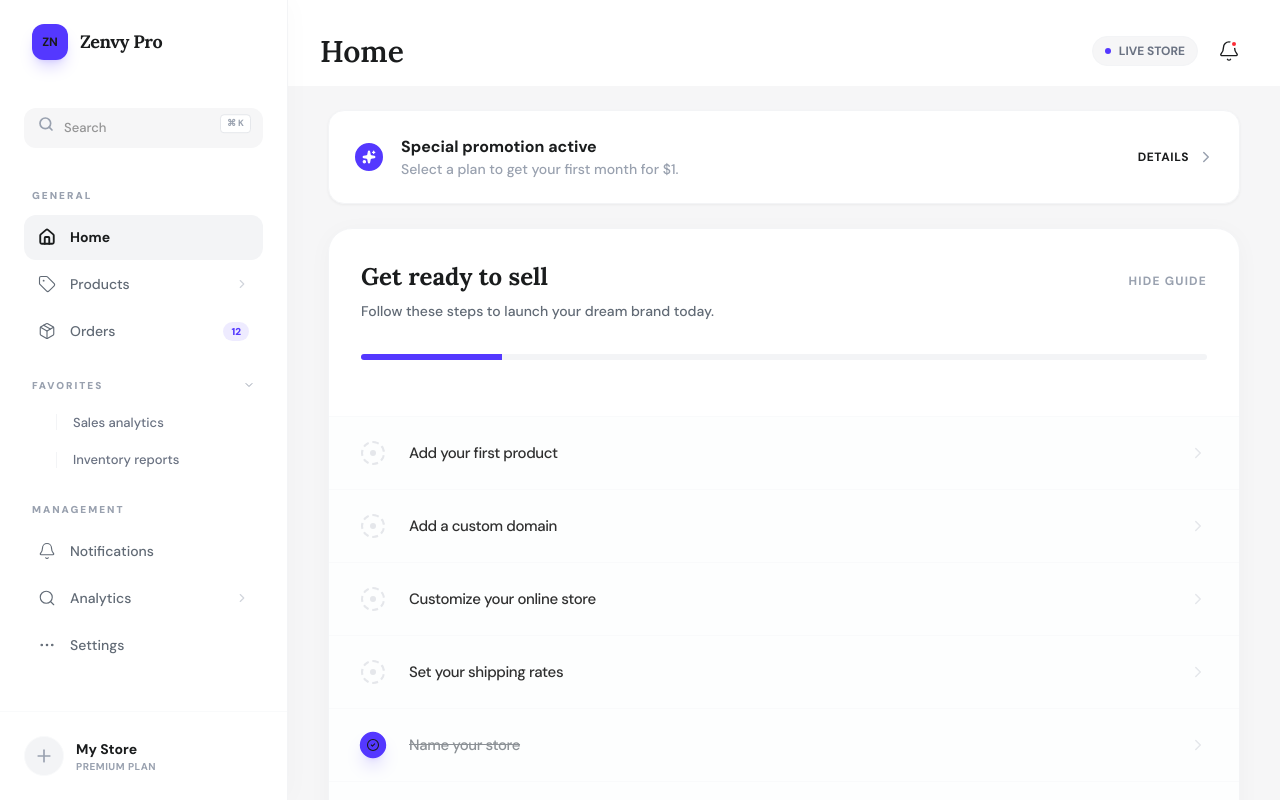
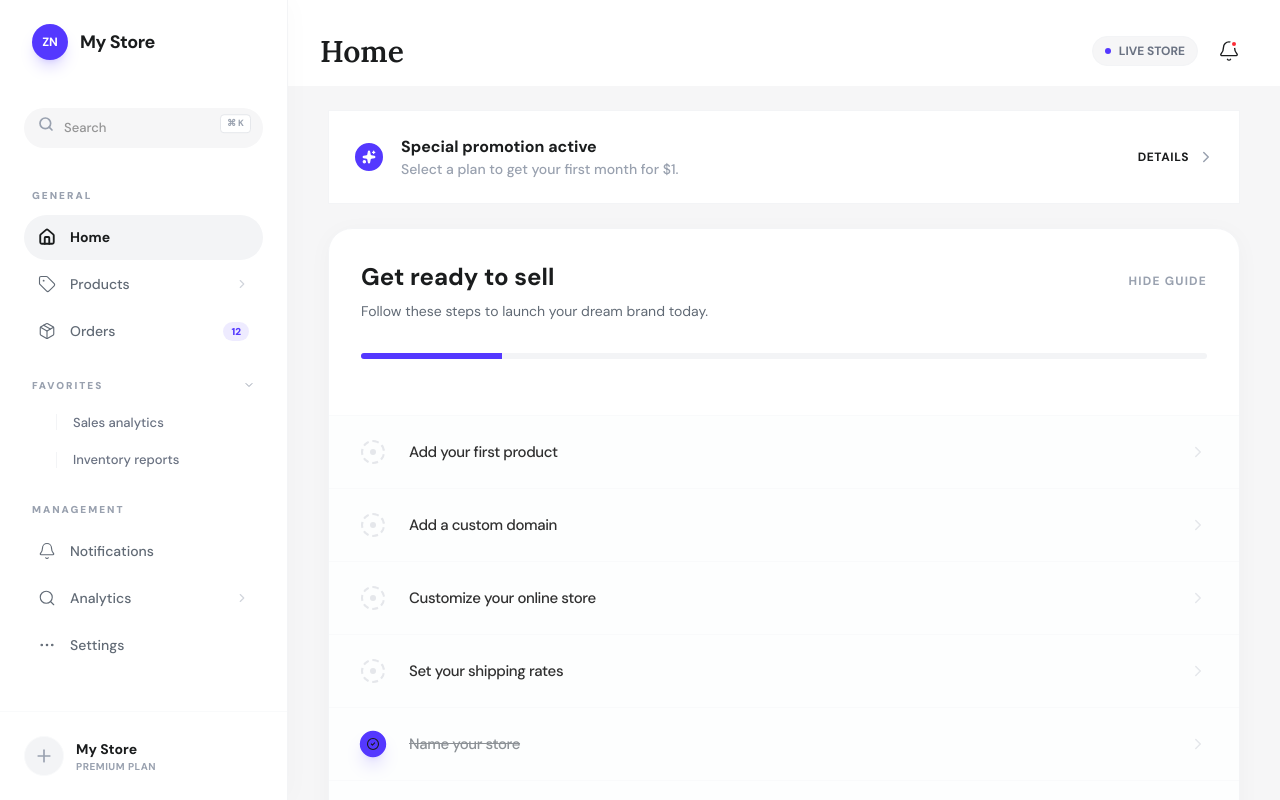
Before and after one commit to wwwredeem2580-blip/new_zenvy, a Next.js app in the folder client/: page /dashboard in a window 1280 px wide. Built offline with nearby package versions, Linux system fonts and the light colour scheme.

Commit message:
init(client): inital setup v2

```diff
--- a/client/src/app/dashboard/page.tsx
+++ b/client/src/app/dashboard/page.tsx
@@ -64,11 +64,11 @@ export default function DashboardPage() {
       <aside className="hidden lg:flex flex-col w-72 bg-white border-r border-gray-100 h-full p-6 pb-0 shadow-[4px_0_24px_rgba(0,0,0,0.02)] z-20">
         <div className="flex items-center gap-3 mb-10 pl-2">
           <div className="w-9 h-9 bg-shopify-green rounded-xl flex items-center justify-center shadow-lg shadow-shopify-green/20">
-            <span className="font-bold text-[#1a1a1a] text-xs">
+            <span className="font-bold text-white text-xs">
                {storeName ? storeName.substring(0, 2).toUpperCase() : 'ZN'}
             </span>
           </div>
-          <h2 className="text-lg font-serif font-bold text-[#1a1c1d] tracking-tight">Zenvy Pro</h2>
+          <h2 className="text-lg font-sans font-bold text-[#1a1c1d] tracking-tight">{storeName ? storeName : 'My Store'}</h2>
         </div>
 
         {/* Desktop Search Bar */}
@@ -173,7 +173,7 @@ export default function DashboardPage() {
 
             {/* Header */}
             <header className="bg-white px-4 md:px-8 pt-12 md:pt-8 pb-4 flex items-center justify-between sticky top-0 z-10 border-b lg:border-none border-gray-100">
-              <div className="lg:hidden w-8 h-8 bg-shopify-green rounded-lg flex items-center justify-center font-bold text-[#1a1a1a] text-[12px]">
+              <div className="lg:hidden w-8 h-8 bg-shopify-green rounded-lg flex items-center justify-center font-bold text-white text-[12px]">
                 {storeName ? storeName.substring(0, 2).toUpperCase() : 'MS'}
               </div>
               <h1 className="text-lg md:text-xl font-sans font-semibold text-[#1a1c1d] md:font-serif md:text-2xl lg:text-3xl">
@@ -206,7 +206,7 @@ export default function DashboardPage() {
 
                     <motion.div
                       whileHover={{ y: -2 }}
-                      className="bg-white p-4 md:p-6 rounded-2xl border border-gray-100 flex items-center justify-between shadow-[0_1px_3px_rgba(0,0,0,0.05)] cursor-pointer"
+                      className="bg-white p-4 md:p-6  border border-gray-100 flex items-center justify-between cursor-pointer"
                     >
                       <div className="flex items-center gap-4">
                         <div className="flex -space-x-1">
@@ -229,10 +229,10 @@ export default function DashboardPage() {
                       <div className="bg-white rounded-3xl border border-gray-100 overflow-hidden shadow-[0_4px_24px_rgba(0,0,0,0.03)]">
                         <div className="p-8 pb-4">
                           <div className="flex items-baseline justify-between mb-2">
-                            <h3 className="font-serif font-bold text-[#1a1c1d] text-2xl">Get ready to sell</h3>
-                            <button className="text-xs font-bold text-gray-400 hover:text-[#1a1c1d] transition-colors uppercase tracking-widest">Hide guide</button>
+                            <h3 className="font-sans font-bold text-[#1a1c1d] text-xl md:text-2xl">Get ready to sell</h3>
+                            <button className="text-[10px] md:text-xs font-bold text-gray-400 hover:text-[#1a1c1d] transition-colors uppercase tracking-widest">Hide guide</button>
                           </div>
-                          <p className="text-[14px] text-[#616a75] mb-8 font-medium">Follow these steps to launch your dream brand today.</p>
+                          <p className="text-[12px] md:text-sm text-[#616a75] mb-8 font-normal">Follow these steps to launch your dream brand today.</p>
 
                           <div className="w-full h-1.5 bg-gray-100 rounded-full relative mb-10 overflow-hidden">
                             <div
@@ -269,7 +269,7 @@ export default function DashboardPage() {
                       </div>
                     </div>
 
-                    <div className="bg-white p-6 md:p-12 rounded-3xl border border-gray-100 text-center shadow-[0_8px_32px_rgba(0,0,0,0.02)] relative overflow-hidden mb-12">
+                    {/* <div className="bg-white p-6 md:p-12 border border-gray-100 text-center relative overflow-hidden mb-12">
                       <div className="absolute top-0 left-0 w-full h-full opacity-[0.02] pointer-events-none">
                          <div className="absolute top-1/2 left-1/2 -translate-x-1/2 -translate-y-1/2">
                             <Sparkles size={400} />
@@ -281,15 +281,15 @@ export default function DashboardPage() {
                             <Sparkles size={56} className="text-[#f7b614] fill-[#f7b614] relative z-10 animate-bounce transition-all duration-1000" />
                          </div>
                       </div>
-                      <h3 className="text-2xl md:text-4xl font-serif font-black mb-6 text-[#1a1c1d] tracking-tight leading-tight">Build your dream <br className="hidden md:block" />business for <span className="text-shopify-green italic">$1</span> / month</h3>
+                      <h3 className="text-2xl md:text-4xl font-sans font-medium mb-6 text-[#1a1c1d] tracking-tight leading-tight">Build your dream <br className="hidden md:block" />business for <span className="text-shopify-green italic">100 tk</span> / month</h3>
                       <p className="text-[#616a75] text-[16px] md:text-lg mb-12 px-2 md:px-16 leading-relaxed max-w-2xl mx-auto">
-                        Subscribe to get your first month for $1. Join the thousands of successful brands and creators who chose Zenvy to scale their vision.
+                        Subscribe to get your first month for 100 tk. Join the thousands of successful brands and creators who chose Zenvy to scale their vision.
                       </p>
                       <button className="w-full max-w-md mx-auto py-5 bg-[#1a1c1d] text-white rounded-2xl font-bold text-[16px] transition-all hover:bg-black hover:scale-[1.02] active:scale-[0.98] shadow-xl shadow-black/10 flex items-center justify-center gap-3">
                         <span>Unlock Full Access</span>
                         <ArrowRight size={20} />
                       </button>
-                    </div>
+                    </div> */}
                   </div>
                 )}
 
--- a/client/src/app/globals.css
+++ b/client/src/app/globals.css
@@ -5,6 +5,135 @@
   --font-sans: "DM Sans", sans-serif;
   --color-accent: #333333;
   --color-shopify-green: #5438ff;
+
+  /* Custom Colors from Design System */
+  --color-brand-50: #f5f3ff;
+  --color-brand-100: #ede9fe;
+  --color-brand-200: #ddd6fe;
+  --color-brand-300: #c4b5fd;
+  --color-brand-400: #a78bfa;
+  --color-brand-500: #673DE6;
+  --color-brand-600: #5b35cd;
+  --color-brand-700: #4c2bb3;
+  --color-brand-background: #FFFFFF;
+  --color-brand-card: #FAFAFF;
+  --color-brand-divider: #EDEBFA;
+
+  --color-neutral-0: #fff;
+  --color-neutral-50: #f8f9fa;
+  --color-neutral-100: #eeeef0;
+  --color-neutral-200: #dedee2;
+  --color-neutral-300: #c6c6cc;
+  --color-neutral-400: #9d9ea4;
+  --color-neutral-500: #797980;
+  --color-neutral-600: #58585e;
+  --color-neutral-700: #36363b;
+  --color-neutral-800: #222225;
+  --color-neutral-900: #18181a;
+  --color-neutral-950: #101011;
+  --color-neutral-1000: #000;
+
+  --color-primary-50: #f5f6ff;
+  --color-primary-100: #e6e8ff;
+  --color-primary-200: #d9dbff;
+  --color-primary-300: #bcbdff;
+  --color-primary-400: #9d99ff;
+  --color-primary-500: #7b66ff;
+  --color-primary-600: #673de6;
+  --color-primary-700: #471ea7;
+  --color-primary-800: #331c74;
+  --color-primary-900: #251951;
+  --color-primary-950: #110c29;
+
+  --color-meteorite-50: #f5f5ff;
+  --color-meteorite-100: #eaeaff;
+  --color-meteorite-200: #cbc8ff;
+  --color-meteorite-300: #b6b2ff;
+  --color-meteorite-400: #a19bff;
+  --color-meteorite-500: #8c85ff;
+
+  --color-light-blue-50: #fafbff;
+  --color-light-blue-100: #f4f5ff;
+  --color-light-blue-200: #d5dfff;
+  --color-light-blue-300: #c3cce9;
+  --color-light-blue-400: #b0b9d4;
+  --color-light-blue-500: #888faa;
+
+  --color-neon-500: #cf0;
+  --color-neon-600: #bded00;
+
+  --color-peridot-500: #0f0;
+  --color-peridot-600: #20e052;
+
+  --color-warning-50: #fdf6e8;
+  --color-warning-100: #ffeec8;
+  --color-warning-200: #ffe399;
+  --color-warning-300: #ffd366;
+  --color-warning-400: #ffbf1a;
+  --color-warning-500: #e69800;
+  --color-warning-600: #c46c00;
+  --color-warning-700: #9b4600;
+  --color-warning-800: #6b2c00;
+  --color-warning-900: #4a1c00;
+
+  --color-success-600: #673de6;
+  --color-danger-600: #d32f2f;
+  --color-secondary: #2F80ED;
+
+  --color-slate-950: #0F172A;
+  --color-slate-600: #475569;
+  --color-slate-400: #94A3B8;
+
+  /* Custom Border Radius */
+  --radius-xs: 4px;
+  --radius-sm: 8px;
+  --radius-md: 12px;
+  --radius-lg: 16px;
+  --radius-lg-alt: 20px;
+  --radius-xl: 24px;
+  --radius-2xl: 32px;
+  --radius-full: 999px;
+
+  /* Custom Spacing */
+  --spacing-4xs: 2px;
+  --spacing-3xs: 4px;
+  --spacing-2xs: 8px;
+  --spacing-xs: 12px;
+  --spacing-sm: 16px;
+  --spacing-md-alt: 20px;
+  --spacing-md: 24px;
+  --spacing-lg: 32px;
+  --spacing-xl: 40px;
+  --spacing-2xl: 48px;
+  --spacing-3xl: 64px;
+  --spacing-4xl: 80px;
+
+  /* Custom Z-Indices */
+  --z-1: 100;
+  --z-2: 200;
+  --z-3: 300;
+  --z-4: 400;
+  --z-hp-action: 400;
+  --z-5: 500;
+  --z-6: 600;
+  --z-modal: 600;
+  --z-hp-action-modal: 700;
+  --z-10: 1000;
+  --z-intercom-1: 1100;
+  --z-intercom-2: 1200;
+  --z-intercom-3: 1300;
+  --z-max: 2147483647;
+  --z-child-1: 10;
+  --z-child-2: 20;
+
+  /* Custom Animations and Keyframes */
+  --animate-pulse-slow: pulse 4s cubic-bezier(0.4, 0, 0.6, 1) infinite;
+  --animate-float: float 6s ease-in-out infinite;
+
+  @keyframes float {
+    0%, 100% { transform: translateY(0); }
+    50% { transform: translateY(-10px); }
+  }
 }
 
 @layer base {
```
